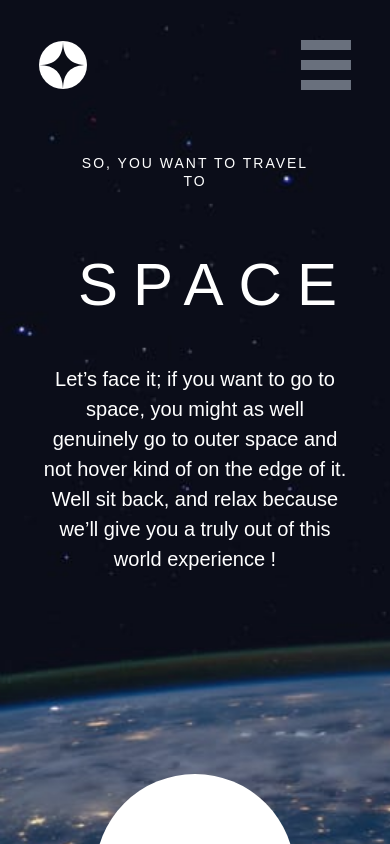
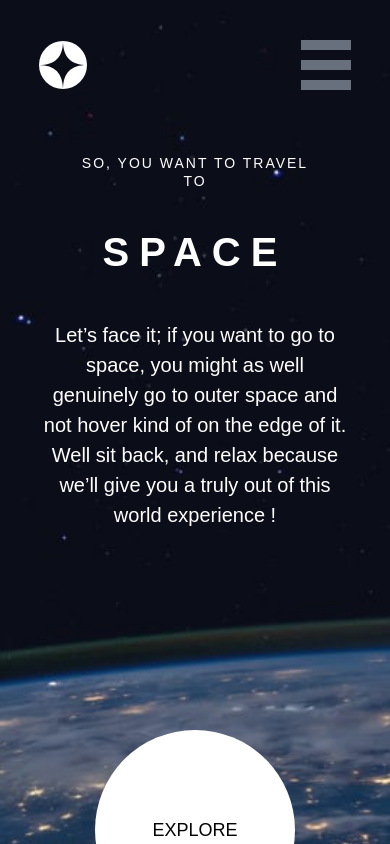
Before and after one commit to ossydimma/space-tourism, a React (Vite) app: page / in a window 390 px wide. Shown: the top 844 px of the page. Built offline with nearby package versions, Linux system fonts and the light colour scheme.

Commit message:
optimzied codes

```diff
--- a/src/sass/_author.scss
+++ b/src/sass/_author.scss
@@ -77,7 +77,8 @@
       url("/src/assets/author/background-crew-tablet.jpg"),
       cover
     );
-    height: 1100px;
+    height: auto;
+    padding-bottom: 0;
     &-content {
       display: flex;
       align-items: center;
@@ -114,5 +115,6 @@
       url("/src/assets/author/background-crew-mobile.jpg"),
       cover
     );
+
   }
 }
--- a/src/sass/_destination.scss
+++ b/src/sass/_destination.scss
@@ -14,7 +14,7 @@
     justify-content: center;
   }
   &-header {
-    margin: 5% 0 70px 10%;
+    margin: 5% 0 50px 10%;
     letter-spacing: 3px;
     text-transform: uppercase;
     @include fonts(16px, 400);
@@ -26,6 +26,7 @@
   &-content {
     display: flex;
     justify-content: center;
+    align-items: center;
     gap: 30px;
   }
   &-image {
@@ -65,6 +66,7 @@
       margin: 30px 0;
       color: #fff;
     }
+
   }
   &-descri {
     p {
@@ -96,9 +98,9 @@
     &-box {
       margin: 50px auto;
     }
-    height: 1100px;
+    height: auto;
     width: 100%;
-    padding-bottom: 30px;
+    padding-bottom: 15px;
     &-header {
       margin: 5% 0 70px 5%;
       letter-spacing: 2px;
@@ -124,6 +126,7 @@
     }
     &-image {
       width: 50%;
+      height: 50%;
       img {
         width: 80%;
       }
@@ -153,7 +156,9 @@
       url("/src/assets/destination/background-destination-mobile.jpg"),
       cover
     );
+
     &-header {
+      margin-top: 0;
       letter-spacing: 1px;
       @include fonts(12px, 400);
     }
@@ -165,6 +170,8 @@
         @include fonts(16px, 400);
       }
     }
+
+
     &-time {
       flex-direction: column;
       margin-top: 20px;
--- a/src/sass/_home.scss
+++ b/src/sass/_home.scss
@@ -41,11 +41,11 @@
     cover
   );
   height: 100vh;
-
+  padding-bottom: 109px;
   &-content {
     @include displayFlex(space-around, center);
     margin-left: -30px;
-    margin-top: 280px;
+    margin-top: 200px;
   }
   &-article {
     width: 30%;
@@ -59,7 +59,7 @@
       text-transform: uppercase;
       margin: 20px 50px;
       letter-spacing: 25px;
-      @include fonts(35px, 600);
+      @include fonts(35px, 700);
     }
     p {
       line-height: 30px;
@@ -108,7 +108,8 @@
       url("/src/assets/home/background-home-tablet.jpg"),
       cover
     );
-    height: 1100px;
+    height: auto;
+    padding-bottom: 15px;
     &-content {
       flex-direction: column;
       margin: 130px auto;
@@ -124,7 +125,6 @@
         @include fonts(14px, 400);
       }
       h2 {
-        text-transform: uppercase;
         margin: 20px 0;
         letter-spacing: 10px;
         @include fonts(80px, 400);
@@ -135,8 +135,8 @@
       }
     }
     .explore {
-      width: 200px;
-      height: 200px;
+      width: 250px;
+      height: 250px;
       background: #fff;
       color: #000;
       border-radius: 50%;
@@ -197,7 +197,7 @@
       url("/src/assets/home/background-home-mobile.jpg"),
       cover
     );
-    height: 1000px;
+    height: auto;
     &-content {
       flex-direction: column;
       margin: 20px auto;
@@ -205,11 +205,10 @@
     }
     &-article {
       h2 {
-        text-transform: uppercase;
-        margin-left: 0;
+        margin: 0 0;
         padding-top: 40px;
-        letter-spacing: 15px;
-        @include fonts(60px, 400);
+        letter-spacing: 10px;
+        @include fonts(40px,700);
       }
       p {
         margin: 45px -15% 0;
@@ -218,7 +217,8 @@
       }
     }
     .explore {
-
+      width: 200px;
+      height: 200px;
       margin-top: 0;
     }
   }
--- a/src/sass/_technology.scss
+++ b/src/sass/_technology.scss
@@ -6,7 +6,6 @@
   background-position: center;
   height: 100vh;
   width: 100%;
-  padding-bottom: 20px;
   overflow-y: hidden;
   &-box {
     margin: -10px auto;
@@ -17,19 +16,20 @@
 
   &-content {
     display: flex;
+    align-items: center;
     margin: 30px 0 0 15%;
+
   }
   &-detail-header {
     text-transform: uppercase;
     @include fonts(16px, 600);
   }
   &-navigators {
+    margin: auto 0;
     display: flex;
     flex-direction: column;
     gap: 25px;
     .navigator {
-      // width: 50px;
-      // height: 50px;
       border-radius: 50%;
       background-color: transparent;
       padding: 20px 20px;
@@ -71,7 +71,7 @@
       line-height: 24px;
       color: #9a9898;
       padding-bottom: 40px;
-      width: 80%;
+      width: 100%;
     }
   }
 }
@@ -88,7 +88,8 @@
       cover
     );
     background-position: center;
-    height: 1100px;
+    height: auto;
+    padding-bottom: 50px;
     &-box {
       margin: 30px 0 0;
     }
```
